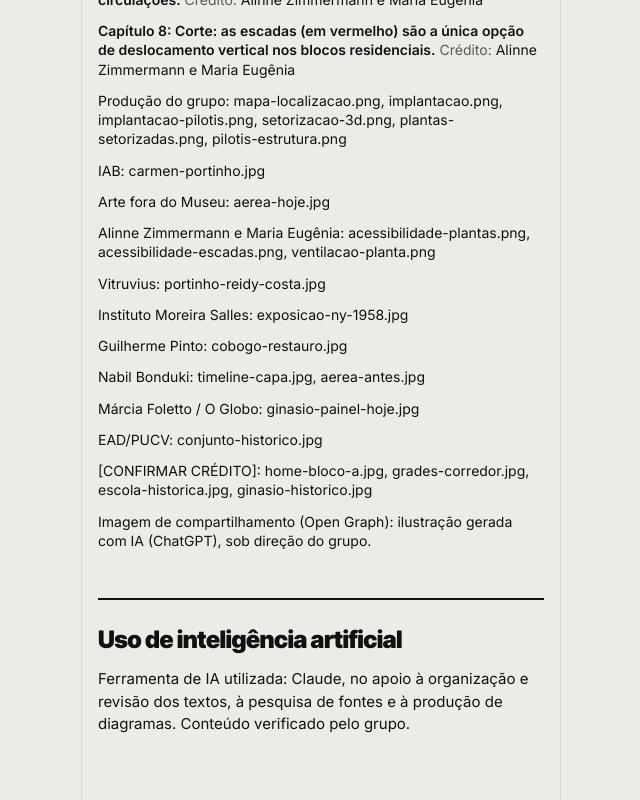
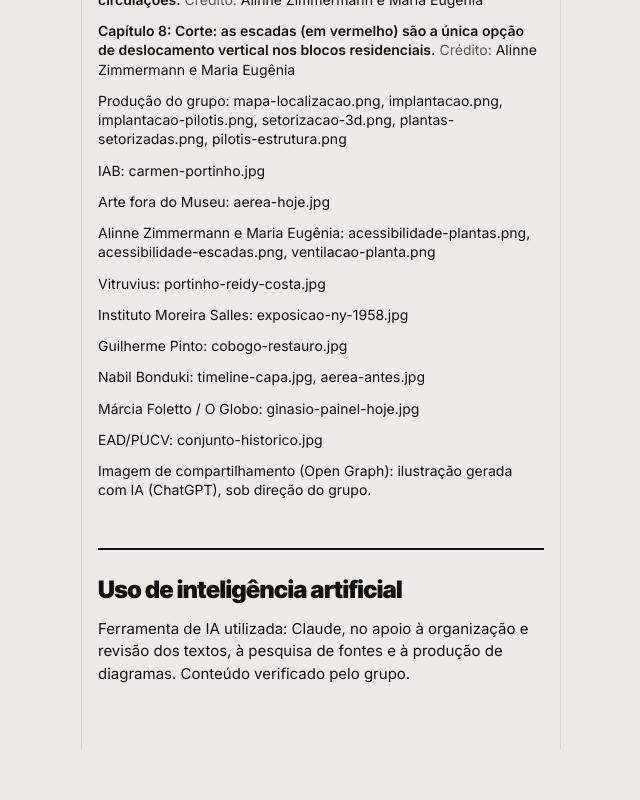
Before and after one commit to mlutegar/aubrasil, a React (Vite) app: page /referencias in a window 1280 px wide. Shown: the part 2455-3255 px from the top of the page, without its empty margins (319-959 px from the left). After the commit the page ends 3204 px from the top, so only its background shows below. Built offline with nearby package versions, Linux system fonts and the light colour scheme.

Commit message:
Referências: oculta linha de créditos pendentes

```diff
--- a/src/pages/Referencias.tsx
+++ b/src/pages/Referencias.tsx
@@ -54,7 +54,7 @@ export default function Referencias() {
               <span className="font-bold">{i.nome}.</span> {creditoVisivel(i.credito) && <><span className="text-cinza">{textos.credito}:</span> {comLinks(i.credito)}</>}
             </li>
           ))}
-          {referencias.creditos.map(c => <li key={c}>{comLinks(c)}</li>)}
+          {referencias.creditos.filter(creditoVisivel).map(c => <li key={c}>{comLinks(c)}</li>)}
         </ul>
       </section>
 
```
